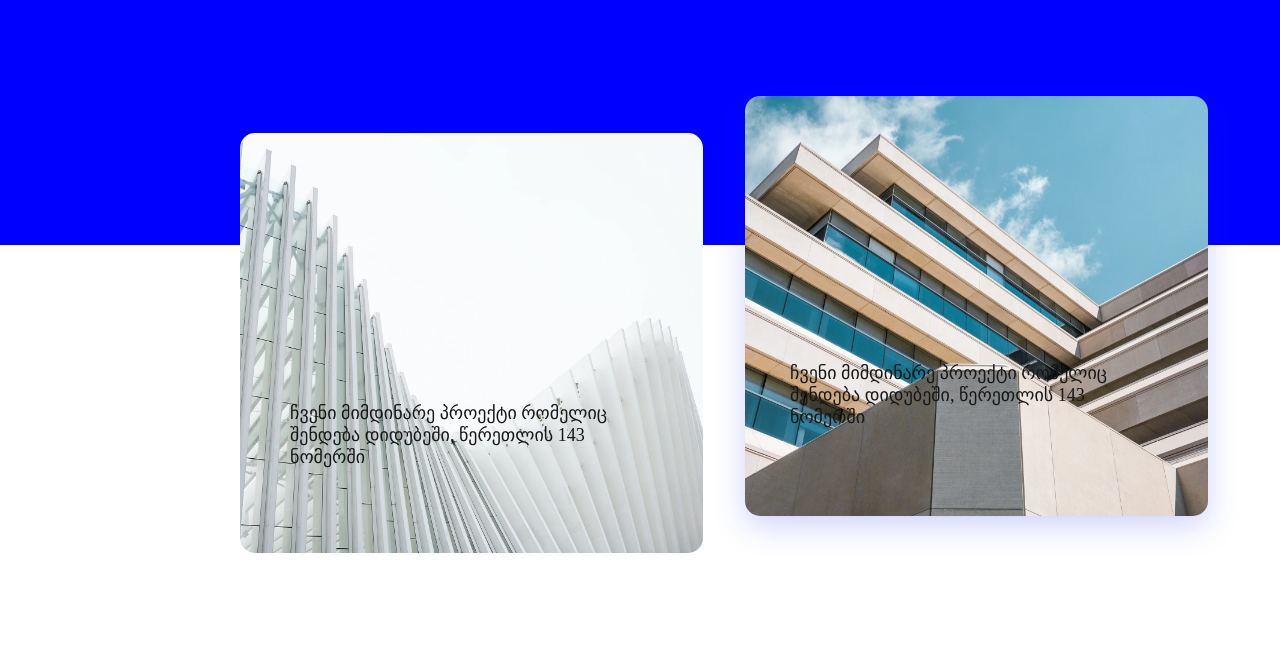
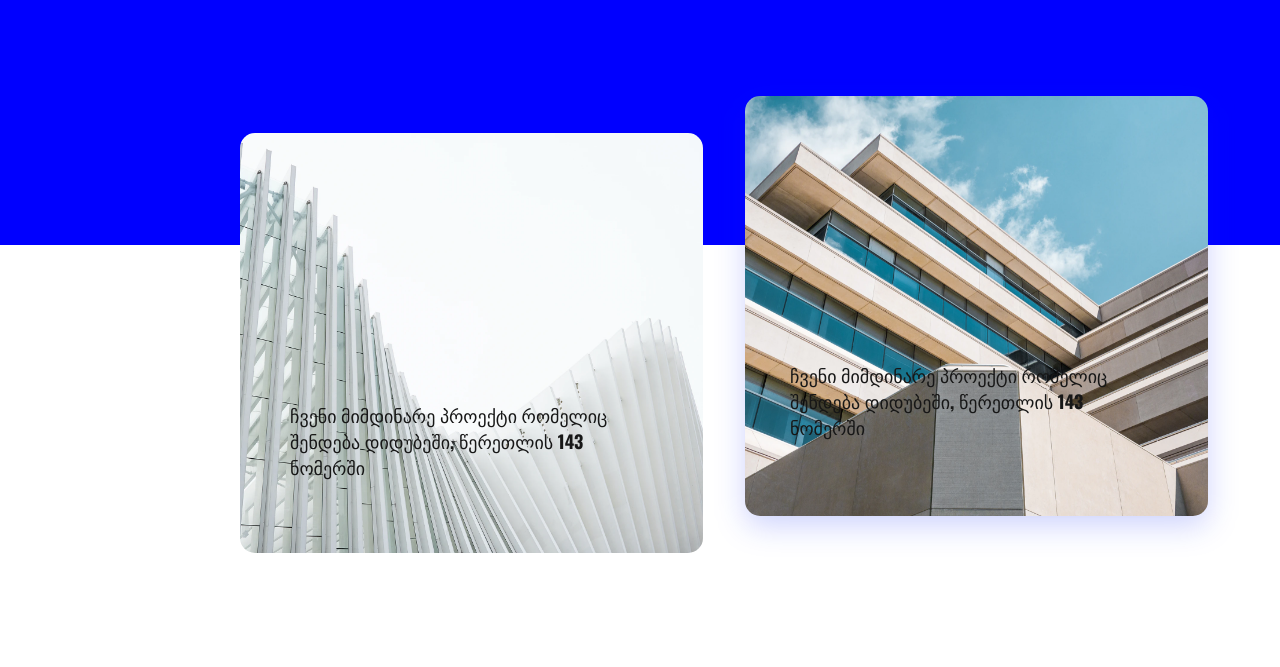
Before and after one commit to SabaChoxeli/Lesson-6, a plain HTML site: page index.html in a window 1280 px wide. Shown: the part 133-800 px from the top of the page. Drawn offline with nearby package versions, Linux system fonts and the light colour scheme.

Commit message:
add font

```diff
--- a/css/fonts.css
+++ b/css/fonts.css
@@ -0,0 +1,9 @@
+@font-face {
+  font-family: "helveticaneue-bold";
+  src: url("https://candyfonts.com/wp-data/2019/04/06/51333/Helvetica Neu Bold.ttf")
+      format("woff"),
+    url("https://candyfonts.com/wp-data/2019/04/06/51333/Helvetica Neu Bold.ttf")
+      format("opentype"),
+    url("https://candyfonts.com/wp-data/2019/04/06/51333/Helvetica Neu Bold.ttf")
+      format("truetype");
+}
--- a/css/style.css
+++ b/css/style.css
@@ -19,6 +19,11 @@
 
 header {
   background-color: blue;
+}
+
+p,
+h1 {
+  font-family: "Oswald", sans-serif;
 }
 
 img {
--- a/index.html
+++ b/index.html
@@ -6,6 +6,9 @@
     <meta name="viewport" content="width=device-width, initial-scale=1.0" />
     <title>Lesson-6</title>
     <link rel="stylesheet" href="/css/style.css" />
+    <style>
+      @import url("https://fonts.googleapis.com/css2?family=Oswald:wght@700&display=swap");
+    </style>
   </head>
   <body>
     <header class=".bluebar">
```
Also changed, not shown: fonts/HelveticaNeue Bold.ttf (added).
